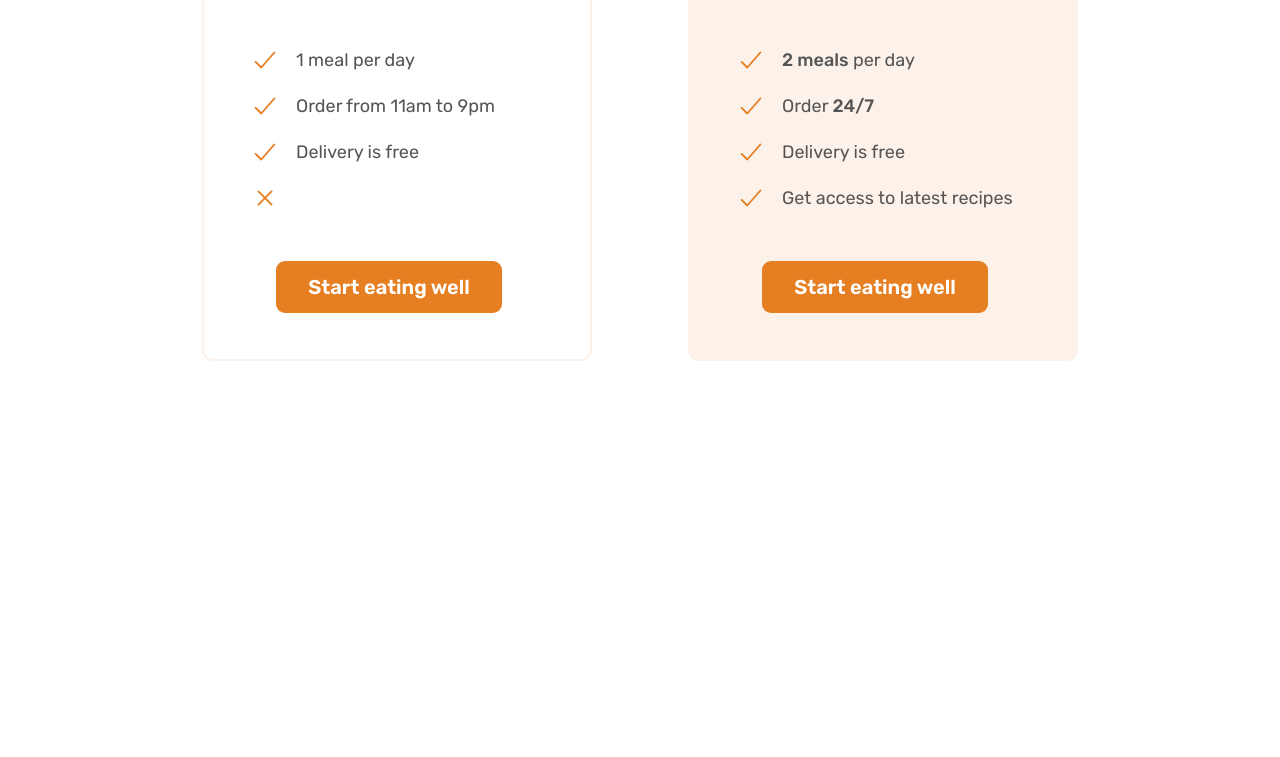
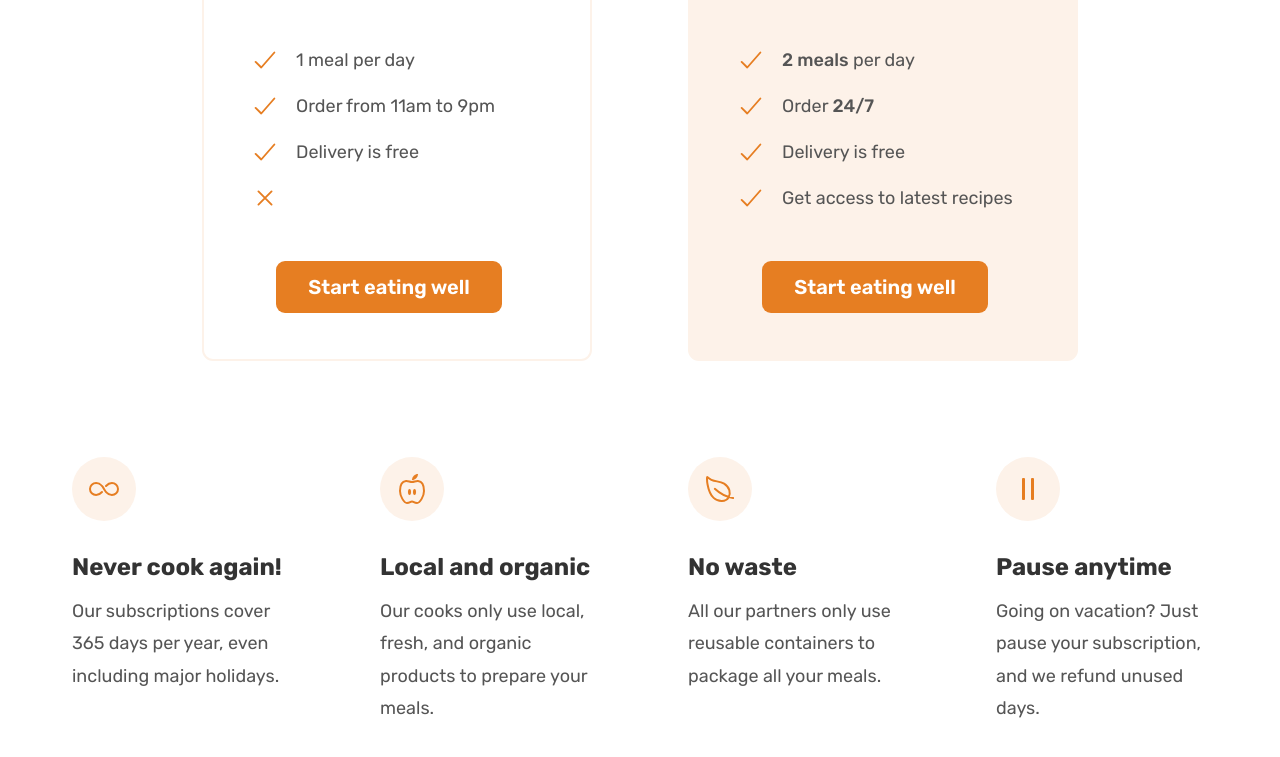
Before and after one commit to himaniEngr/Project01, a plain HTML site: page index.html in a window 1280 px wide. Shown: the part 4866-5623 px from the top of the page. Before the commit the page ends 5323 px from the top, so only its background shows below. Drawn offline with nearby package versions, Linux system fonts and the light colour scheme.

Commit message:
building the features part

```diff
--- a/css/general.css
+++ b/css/general.css
@@ -170,6 +170,12 @@ body {
   display: grid;
   gap: 9.6rem;
 }
+/* .grid:last-child {
+  margin-bottom: 0;
+} */
+.grid:not(:last-child) {
+  margin-bottom: 9.6rem;
+}
 .grid--2-cols {
   grid-template-columns: repeat(2, 1fr);
 }
--- a/css/style.css
+++ b/css/style.css
@@ -410,3 +410,22 @@
   text-align: center;
   margin-top: 4.8rem;
 }
+.feature-icon {
+  color: #e67e22;
+  height: 3.2rem;
+  width: 3.2rem;
+  margin-bottom: 3.2rem;
+  background-color: #fdf2e9;
+  padding: 1.6rem;
+  border-radius: 50%;
+}
+.feature-title {
+  font-size: 2.4rem;
+  color: #333;
+  font-weight: 700;
+  margin-bottom: 1.6rem;
+}
+.feature-text {
+  font-size: 1.8rem;
+  line-height: 1.8;
+}
--- a/index.html
+++ b/index.html
@@ -480,6 +480,40 @@
             </div>
           </div>
         </div>
+        <div class="container grid grid--4-cols">
+          <div class="feature">
+            <ion-icon name="infinite-outline" class="feature-icon"></ion-icon>
+            <p class="feature-title">Never cook again!</p>
+            <p class="feature-text">
+              Our subscriptions cover 365 days per year, even including major
+              holidays.
+            </p>
+          </div>
+          <div class="feature">
+            <ion-icon name="nutrition-outline" class="feature-icon"></ion-icon>
+            <p class="feature-title">Local and organic</p>
+            <p class="feature-text">
+              Our cooks only use local, fresh, and organic products to prepare
+              your meals.
+            </p>
+          </div>
+          <div class="feature">
+            <ion-icon name="leaf-outline" class="feature-icon"></ion-icon>
+            <p class="feature-title">No waste</p>
+            <p class="feature-text">
+              All our partners only use reusable containers to package all your
+              meals.
+            </p>
+          </div>
+          <div class="feature">
+            <ion-icon name="pause-outline" class="feature-icon"></ion-icon>
+            <p class="feature-title">Pause anytime</p>
+            <p class="feature-text">
+              Going on vacation? Just pause your subscription, and we refund
+              unused days.
+            </p>
+          </div>
+        </div>
       </section>
     </main>
     <script
```
